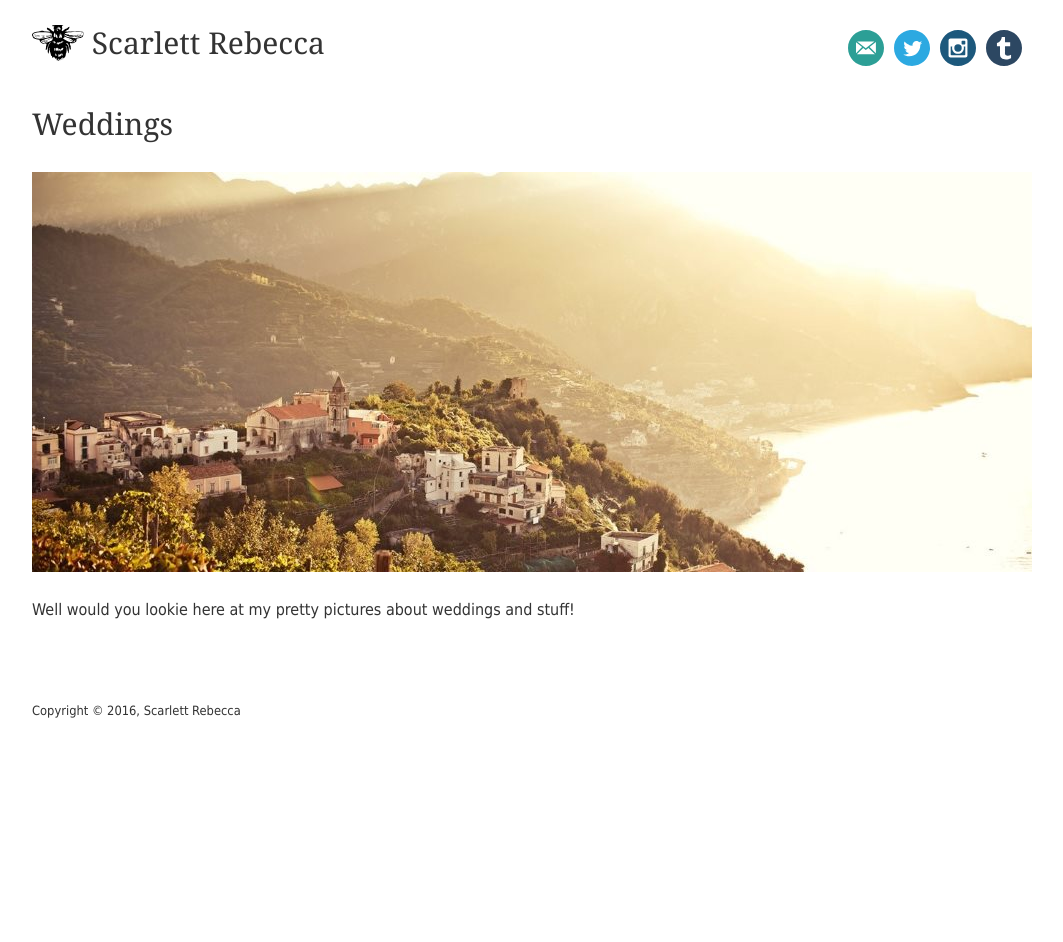
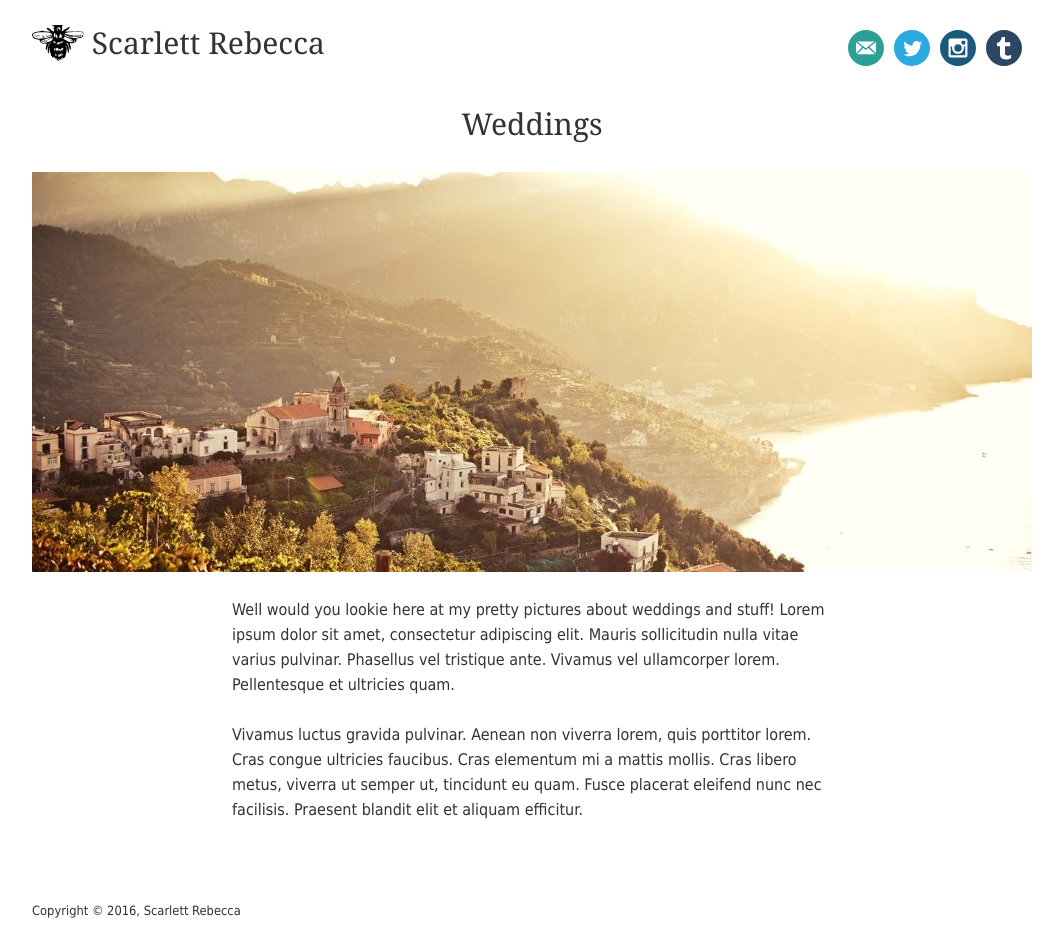
Before and after one commit to scarlettrebecca/website, a Jekyll site: the page built from pages/weddings.html, in a window 1280 px wide. Shown: the whole page, without its empty margins (108-1171 px from the left). Built offline with Jekyll 4.4.1, drawn with Linux system fonts in a browser that asks for light colours; before the commit the page ends 900 px from its top, so only the background shows below that.

Commit message:
Tweak the way text content is displayed

```diff
--- a/_data/weddings.yml
+++ b/_data/weddings.yml
@@ -25,5 +25,10 @@ slideshow:
 # in <p> tags. Ask me if you need help.
 blurb: >
   <p>
-      Well would you lookie here at my pretty pictures about weddings and stuff!
+      Well would you lookie here at my pretty pictures about weddings and stuff! Lorem ipsum dolor
+      sit amet, consectetur adipiscing elit. Mauris sollicitudin nulla vitae varius pulvinar.
+      Phasellus vel tristique ante. Vivamus vel ullamcorper lorem. Pellentesque et ultricies quam.
   </p>
+  <p>
+      Vivamus luctus gravida pulvinar. Aenean non viverra lorem, quis porttitor lorem. Cras congue ultricies faucibus. Cras elementum mi a mattis mollis. Cras libero metus, viverra ut semper ut, tincidunt eu quam. Fusce placerat eleifend nunc nec facilisis. Praesent blandit elit et aliquam efficitur.
+  </p>
--- a/asset/style/site.scss
+++ b/asset/style/site.scss
@@ -103,15 +103,12 @@ a.secret-link {
 // Content styles
 // --------------
 
-.text-content {
-    max-width: 48%;
-}
-.text-content-wide {
-    max-width: 75%;
+.center-section {
+    max-width: 60%;
+    margin: 0 auto;
 }
 @media all and (max-width: 800px) {
-    .text-content,
-    .text-content-wide {
+    .center-section {
         max-width: none;
     }
 }
--- a/pages/home.html
+++ b/pages/home.html
@@ -16,6 +16,7 @@ permalink: /
 </section>
 
 <section>
+    <div class="center-section">
         <h2>About Me</h2>
         {% if site.data.author.image %}
             <div class="pin-left profile-image">
@@ -24,9 +25,7 @@ permalink: /
                 </div>
             </div>
         {% endif %}
-    <div class="text-content">
         {{site.data.author.about}}
-    </div>
         <ul class="secret-list floated-list cleared">
             {% for link in site.data.author.links %}
                 <li class="mr10">
@@ -34,4 +33,5 @@ permalink: /
                 </li>
             {% endfor %}
         </ul>
+    </div>
 </section>
--- a/pages/weddings.html
+++ b/pages/weddings.html
@@ -4,7 +4,7 @@ permalink: /weddings/
 sitemap: false
 ---
 
-<h1>{{page.title}}</h1>
+<h1 class="center">{{page.title}}</h1>
 
 <ul class="slideshow cleared" data-play-speed="2500" style="height: 400px;">
     {% for slide in site.data.weddings.slideshow %}
@@ -14,6 +14,6 @@ sitemap: false
     {% endfor %}
 </ul>
 
-<div class="text-content-wide">
+<div class="center-section">
     {{site.data.weddings.blurb}}
 </div>
```
Lines whose indentation alone changed are shown as unchanged.
